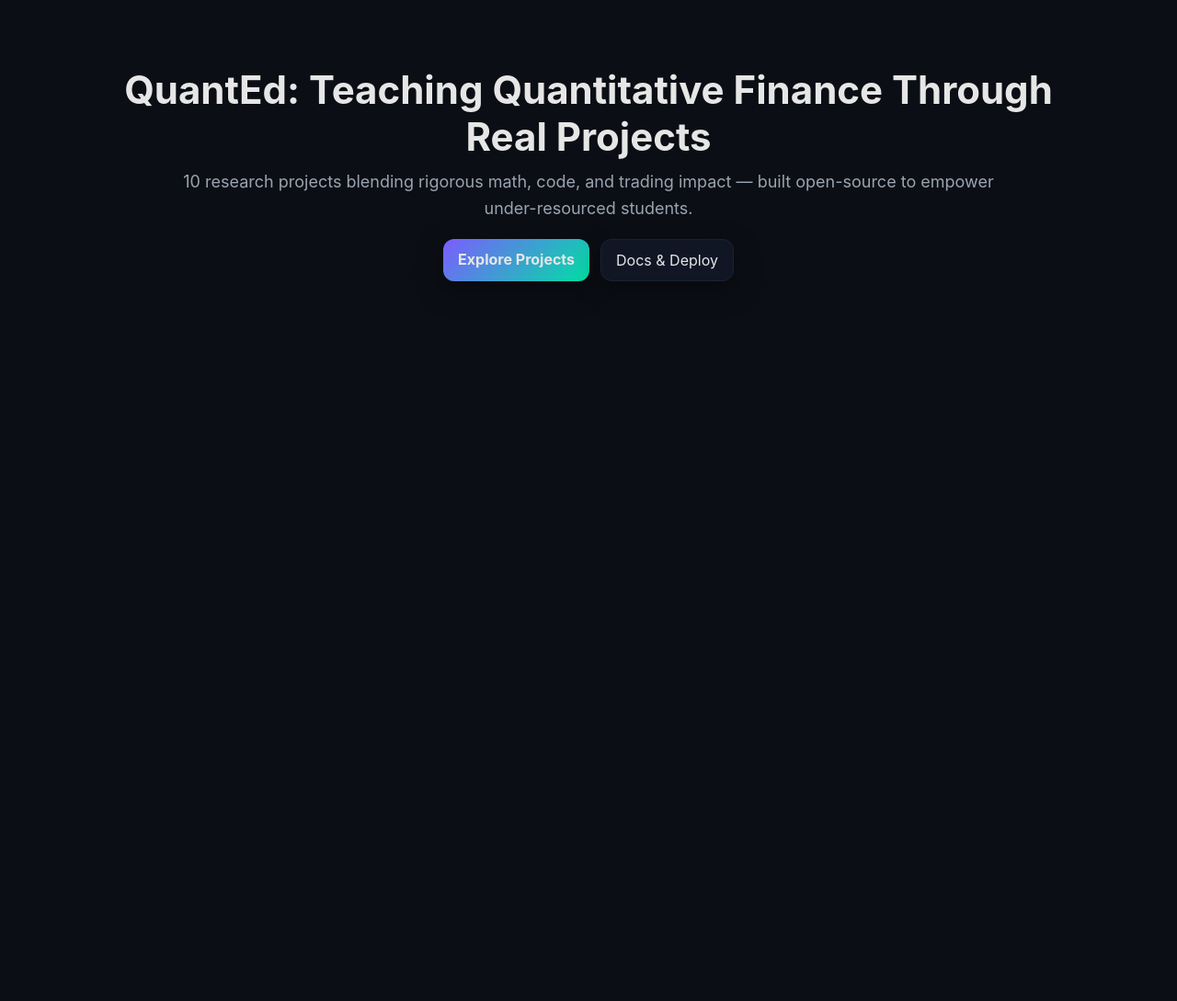
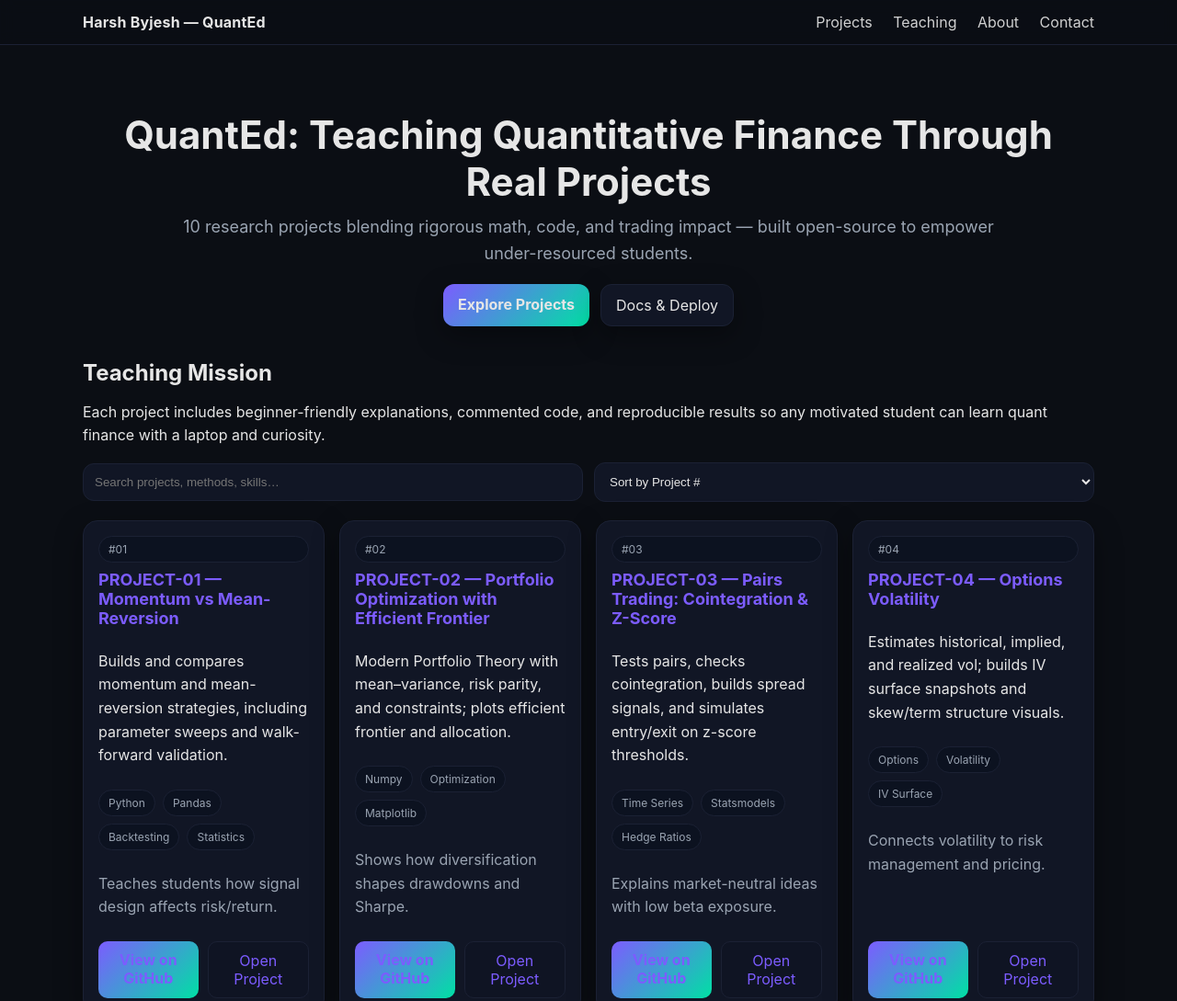
Before and after one commit to harshb2007/QuantEd, a plain HTML site: page index.html in a window 1280 px wide. Shown: the top 1089 px of the page at 92% size. Before the commit the page ends 800 px from the top, so only its background shows below. Drawn offline with Linux system fonts and the light colour scheme.

Commit message:
Update index.html

```diff
--- a/index.html
+++ b/index.html
@@ -2,28 +2,41 @@
 <html lang="en">
 <head>
   <meta charset="UTF-8" />
-  <meta name="viewport" content="width=device-width, initial-scale=1.0" />
+  <meta name="viewport" content="width=device-width, initial-scale=1" />
   <title>QuantEd — Quantitative Finance Portfolio by Harsh Byjesh</title>
-  <link rel="stylesheet" href="assets/css/style.css" />
 
-  <!-- Primary SEO -->
+  <!-- CSS (GitHub Pages project path) -->
+  <link rel="stylesheet" href="/QuantEd/assets/css/style.css" />
+
+  <!-- SEO -->
   <meta name="description" content="10 quantitative finance projects with real charts and reports — momentum, portfolio optimization, pairs trading, options volatility, ML for markets, and more.">
 
-  <!-- Open Graph (social preview) -->
+  <!-- Social preview (OG/Twitter) -->
   <meta property="og:type" content="website">
   <meta property="og:title" content="QuantEd — Quantitative Finance Portfolio">
   <meta property="og:description" content="Teaching quant finance through 10 real projects with code, charts, and PDF reports.">
   <meta property="og:image" content="https://harshb2007.github.io/QuantEd/assets/img/social/quanted-card.png">
   <meta property="og:url" content="https://harshb2007.github.io/QuantEd/">
-
-  <!-- Twitter Card -->
   <meta name="twitter:card" content="summary_large_image">
   <meta name="twitter:title" content="QuantEd — Quantitative Finance Portfolio">
   <meta name="twitter:description" content="10 real projects with code, charts, and PDF reports.">
   <meta name="twitter:image" content="https://harshb2007.github.io/QuantEd/assets/img/social/quanted-card.png">
 </head>
 <body>
-  <!-- ✅ Hero / Tagline Section -->
+  <!-- Header -->
+  <header class="site-header">
+    <div class="container header-inner">
+      <div class="brand">Harsh Byjesh — QuantEd</div>
+      <nav class="nav">
+        <a href="#projects">Projects</a>
+        <a href="#teaching">Teaching</a>
+        <a href="#about">About</a>
+        <a href="#contact">Contact</a>
+      </nav>
+    </div>
+  </header>
+
+  <!-- Hero -->
   <section class="hero container">
     <h1>QuantEd: Teaching Quantitative Finance Through Real Projects</h1>
     <p class="tagline">
@@ -35,11 +48,44 @@
     </div>
   </section>
 
-  <!-- ✅ Project Grid -->
-  <section id="projects" class="container">
-    <!-- project cards will be dynamically loaded from data/projects.json -->
+  <!-- Teaching blurb -->
+  <section id="teaching" class="container section">
+    <h2>Teaching Mission</h2>
+    <p>
+      Each project includes beginner-friendly explanations, commented code, and reproducible results so any motivated student can learn quant finance with a laptop and curiosity.
+    </p>
   </section>
 
-  <script src="assets/js/app.js"></script>
+  <!-- Projects: toolbar + grid (JS needs #search, #sort, #grid) -->
+  <section id="projects" class="container section">
+    <div class="toolbar">
+      <input id="search" type="search" placeholder="Search projects, methods, skills…" />
+      <select id="sort">
+        <option value="id">Sort by Project #</option>
+        <option value="title">Sort by Title</option>
+      </select>
+    </div>
+    <div id="grid" class="grid"></div>
+  </section>
+
+  <!-- About -->
+  <section id="about" class="container section">
+    <h2>About</h2>
+    <p>I’m a student passionate about quantitative finance, mathematical modeling, and open education.</p>
+  </section>
+
+  <!-- Contact -->
+  <section id="contact" class="container section">
+    <h2>Contact</h2>
+    <p>GitHub: <a href="https://github.com/harshb2007" target="_blank">harshb2007</a></p>
+  </section>
+
+  <!-- Footer -->
+  <footer class="site-footer">
+    <div class="container">© <span id="year"></span> Harsh Byjesh — QuantEd</div>
+  </footer>
+
+  <!-- JS (GitHub Pages project path) -->
+  <script src="/QuantEd/assets/js/app.js"></script>
 </body>
 </html>
```
